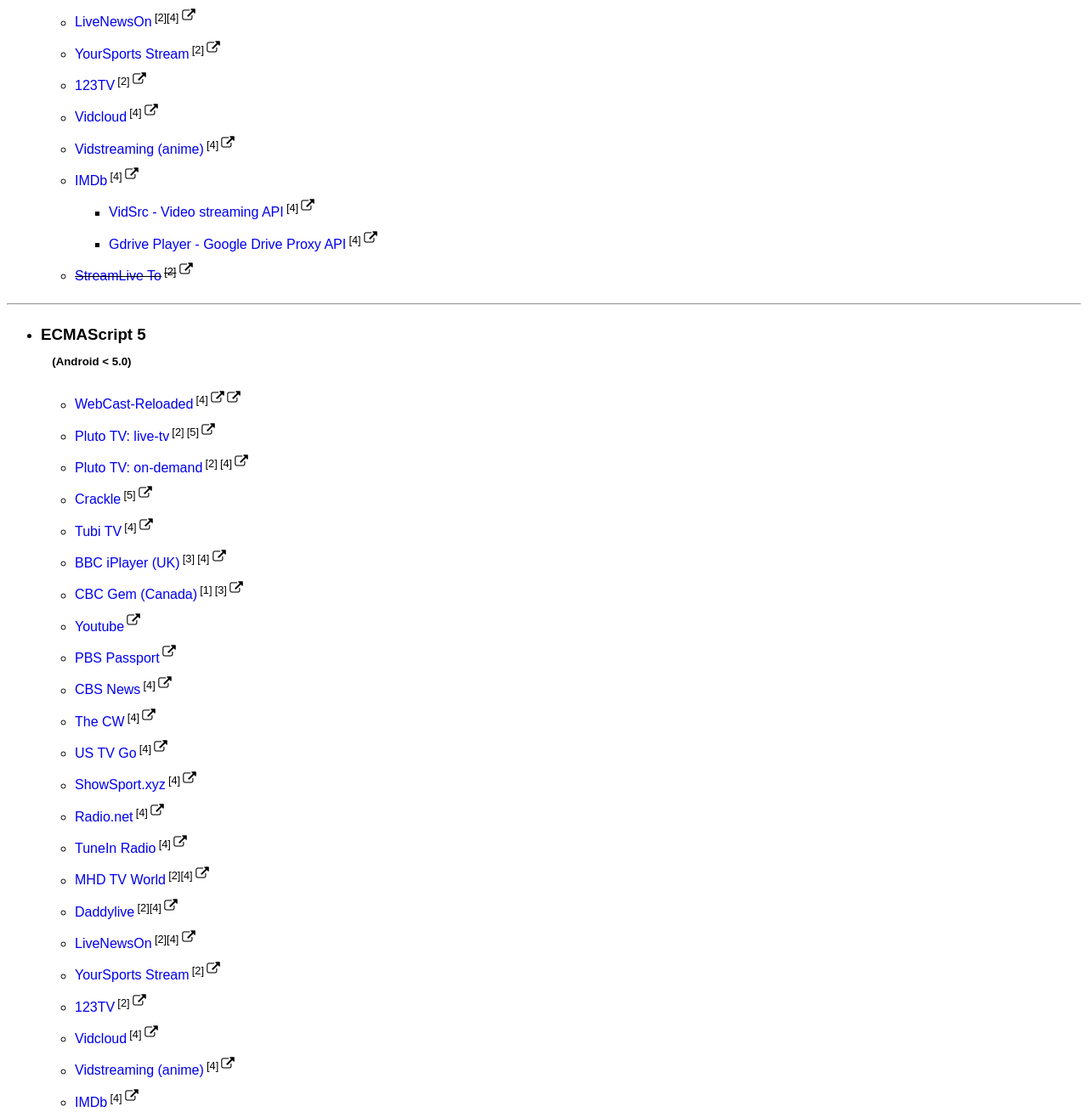
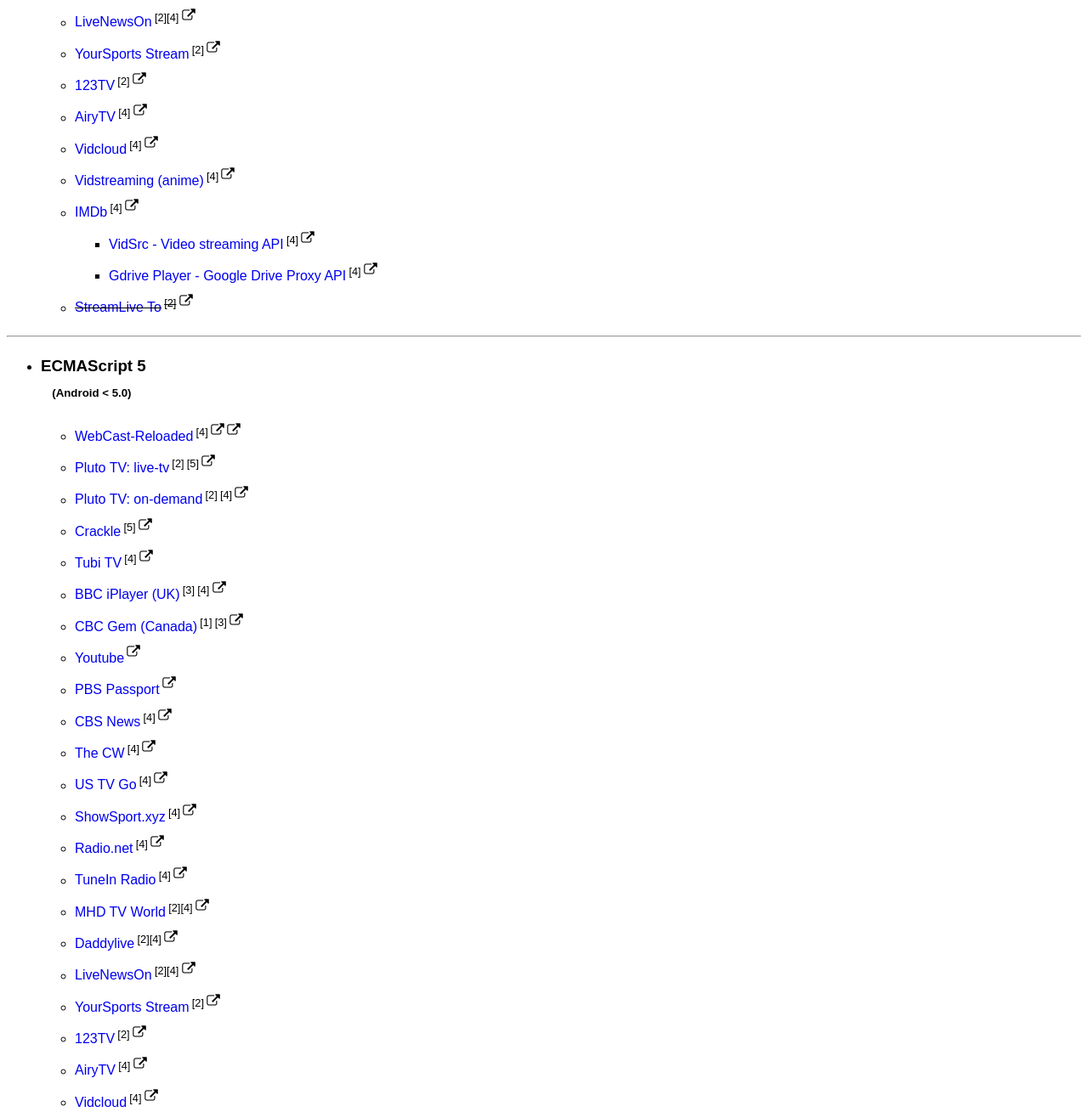
Before and after one commit to warren-bank/Android-WebMonkey, a plain HTML site: page index.html in a window 1280 px wide. Shown: the part 913-2222 px from the top of the page at 85% size. Drawn offline with Linux system fonts and the light colour scheme.

Commit message:
add: AiryTV

```diff
--- a/index.html
+++ b/index.html
@@ -78,6 +78,7 @@
         <li><a href="https://github.com/warren-bank/crx-LiveNewsOn/raw/webmonkey-userscript/es5/webmonkey-userscript/LiveNewsOn.user.js">LiveNewsOn</a><sup class="reference">[2][4]</sup><sup class="reference"><a target="_blank" href="https://www.livenewsnow.com/category/american"><img src="img/open-external-website.png" /></a></sup></li>
         <li><a href="https://github.com/warren-bank/crx-YourSports-Stream/raw/webmonkey-userscript/es6/webmonkey-userscript/YourSports-Stream.user.js">YourSports Stream</a><sup class="reference">[2]</sup><sup class="reference"><a target="_blank" href="http://yrsprts.stream/"><img src="img/open-external-website.png" /></a></sup></li>
         <li><a href="https://github.com/warren-bank/crx-123TV/raw/webmonkey-userscript/es6/webmonkey-userscript/123TV.user.js">123TV</a><sup class="reference">[2]</sup><sup class="reference"><a target="_blank" href="http://123tv.live/category/united-states-usa/"><img src="img/open-external-website.png" /></a></sup></li>
+        <li><a href="https://github.com/warren-bank/crx-AiryTV/raw/webmonkey-userscript/es5/webmonkey-userscript/AiryTV.user.js">AiryTV</a><sup class="reference">[4]</sup><sup class="reference"><a target="_blank" href="https://airy.tv/privacy-policy/"><img src="img/open-external-website.png" /></a></sup></li>
         <li><a href="https://github.com/warren-bank/crx-Vidcloud/raw/webmonkey-userscript/es5/webmonkey-userscript/Vidcloud.user.js">Vidcloud</a><sup class="reference">[4]</sup><sup class="reference"><a target="_blank" href="https://vidembed.cc/"><img src="img/open-external-website.png" /></a></sup></li>
         <li><a href="https://github.com/warren-bank/crx-Vidstreaming/raw/webmonkey-userscript/es5/webmonkey-userscript/Vidstreaming.user.js">Vidstreaming (anime)</a><sup class="reference">[4]</sup><sup class="reference"><a target="_blank" href="https://streamani.net/"><img src="img/open-external-website.png" /></a></sup></li>
         <li>
@@ -117,6 +118,7 @@
         <li><a href="https://github.com/warren-bank/crx-LiveNewsOn/raw/webmonkey-userscript/es5/webmonkey-userscript/LiveNewsOn.user.js">LiveNewsOn</a><sup class="reference">[2][4]</sup><sup class="reference"><a target="_blank" href="https://www.livenewsnow.com/category/american"><img src="img/open-external-website.png" /></a></sup></li>
         <li><a href="https://github.com/warren-bank/crx-YourSports-Stream/raw/webmonkey-userscript/es5/webmonkey-userscript/YourSports-Stream.user.js">YourSports Stream</a><sup class="reference">[2]</sup><sup class="reference"><a target="_blank" href="http://yrsprts.stream/"><img src="img/open-external-website.png" /></a></sup></li>
         <li><a href="https://github.com/warren-bank/crx-123TV/raw/webmonkey-userscript/es5/webmonkey-userscript/123TV.user.js">123TV</a><sup class="reference">[2]</sup><sup class="reference"><a target="_blank" href="http://123tv.live/category/united-states-usa/"><img src="img/open-external-website.png" /></a></sup></li>
+        <li><a href="https://github.com/warren-bank/crx-AiryTV/raw/webmonkey-userscript/es5/webmonkey-userscript/AiryTV.user.js">AiryTV</a><sup class="reference">[4]</sup><sup class="reference"><a target="_blank" href="https://airy.tv/privacy-policy/"><img src="img/open-external-website.png" /></a></sup></li>
         <li><a href="https://github.com/warren-bank/crx-Vidcloud/raw/webmonkey-userscript/es5/webmonkey-userscript/Vidcloud.user.js">Vidcloud</a><sup class="reference">[4]</sup><sup class="reference"><a target="_blank" href="https://vidembed.cc/"><img src="img/open-external-website.png" /></a></sup></li>
         <li><a href="https://github.com/warren-bank/crx-Vidstreaming/raw/webmonkey-userscript/es5/webmonkey-userscript/Vidstreaming.user.js">Vidstreaming (anime)</a><sup class="reference">[4]</sup><sup class="reference"><a target="_blank" href="https://streamani.net/"><img src="img/open-external-website.png" /></a></sup></li>
         <li>
```
